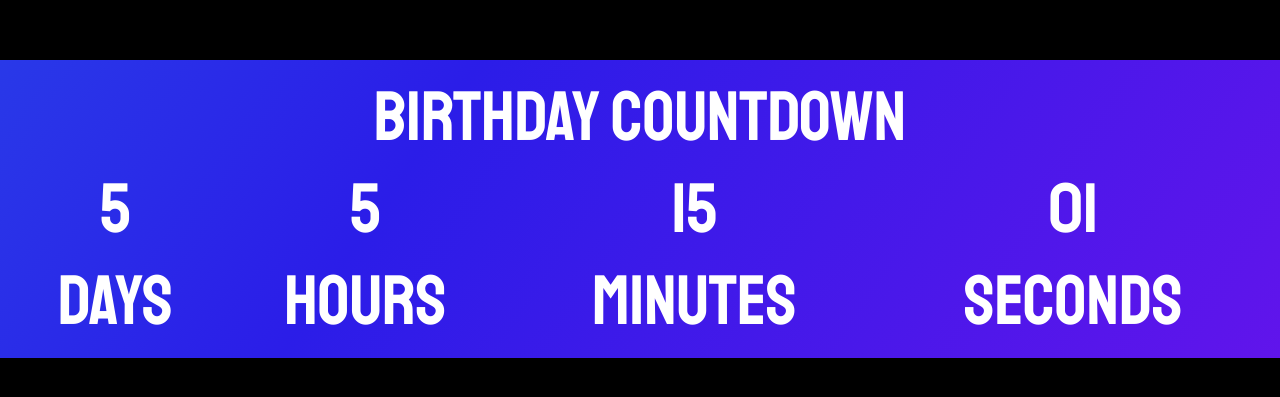
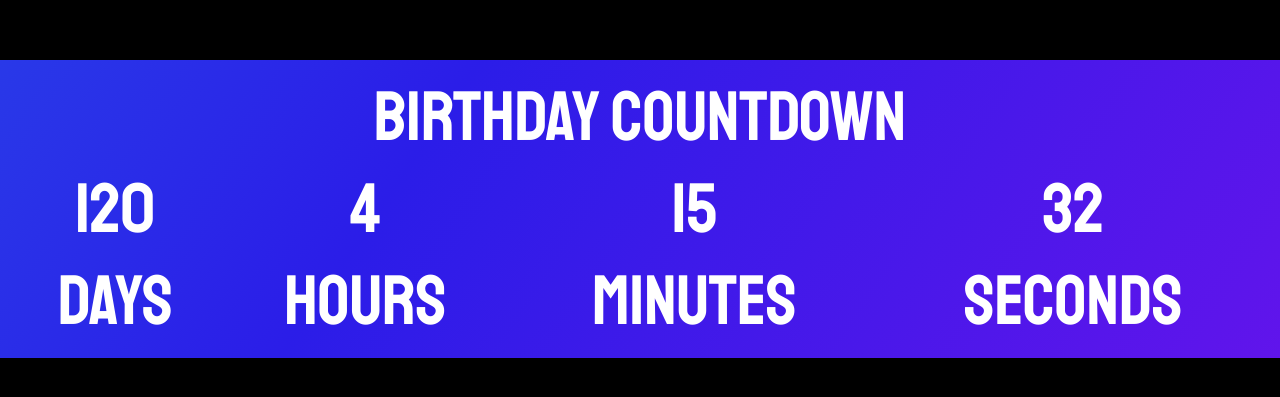
Before and after one commit to longtab320/my-birthday-site, a plain HTML site: page index.html in a window 1280 px wide. Shown: the part 191-588 px from the top of the page. Drawn offline with Linux system fonts and the light colour scheme.

Commit message:
Update index.html

```diff
--- a/index.html
+++ b/index.html
@@ -2,7 +2,7 @@
 <html lang="en" dir="ltr">
   <head>
     <meta charset="utf-8">
-    <title>Is it Dan's Birthday?</title>
+    <title>Is it Nina's Birthday?</title>
   </head>
   <body>
 
@@ -12,10 +12,10 @@
           <td colspan="4" class="info">Birthday Countdown</td>
         </tr>
         <tr class="info">
-          <td id="days">5</td>
-          <td id="hours">5</td>
+          <td id="days">120</td>
+          <td id="hours">4</td>
           <td id="minutes">15</td>
-          <td id="seconds">01</td>
+          <td id="seconds">32</td>
         </tr>
 
         <tr>
```
